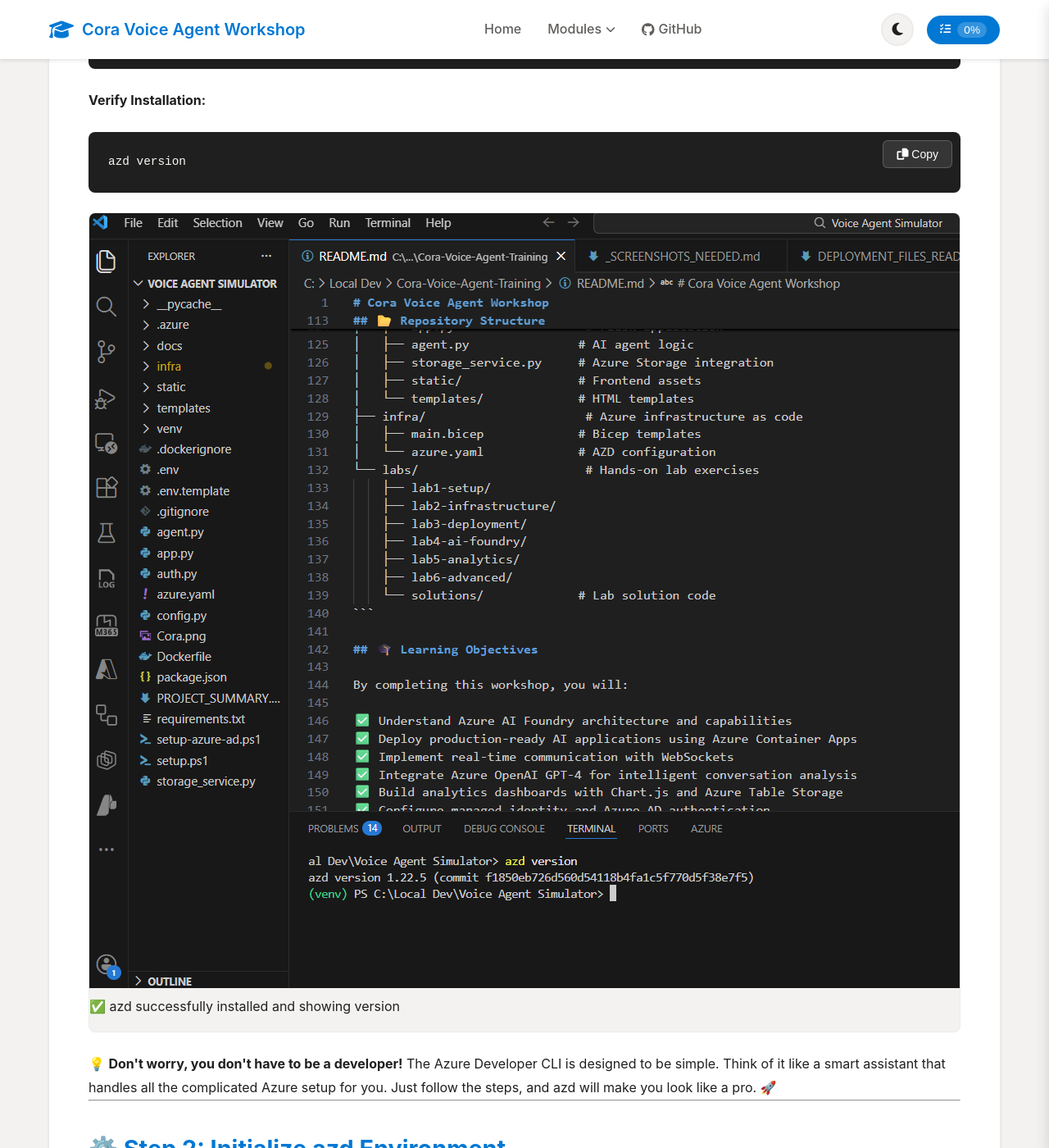
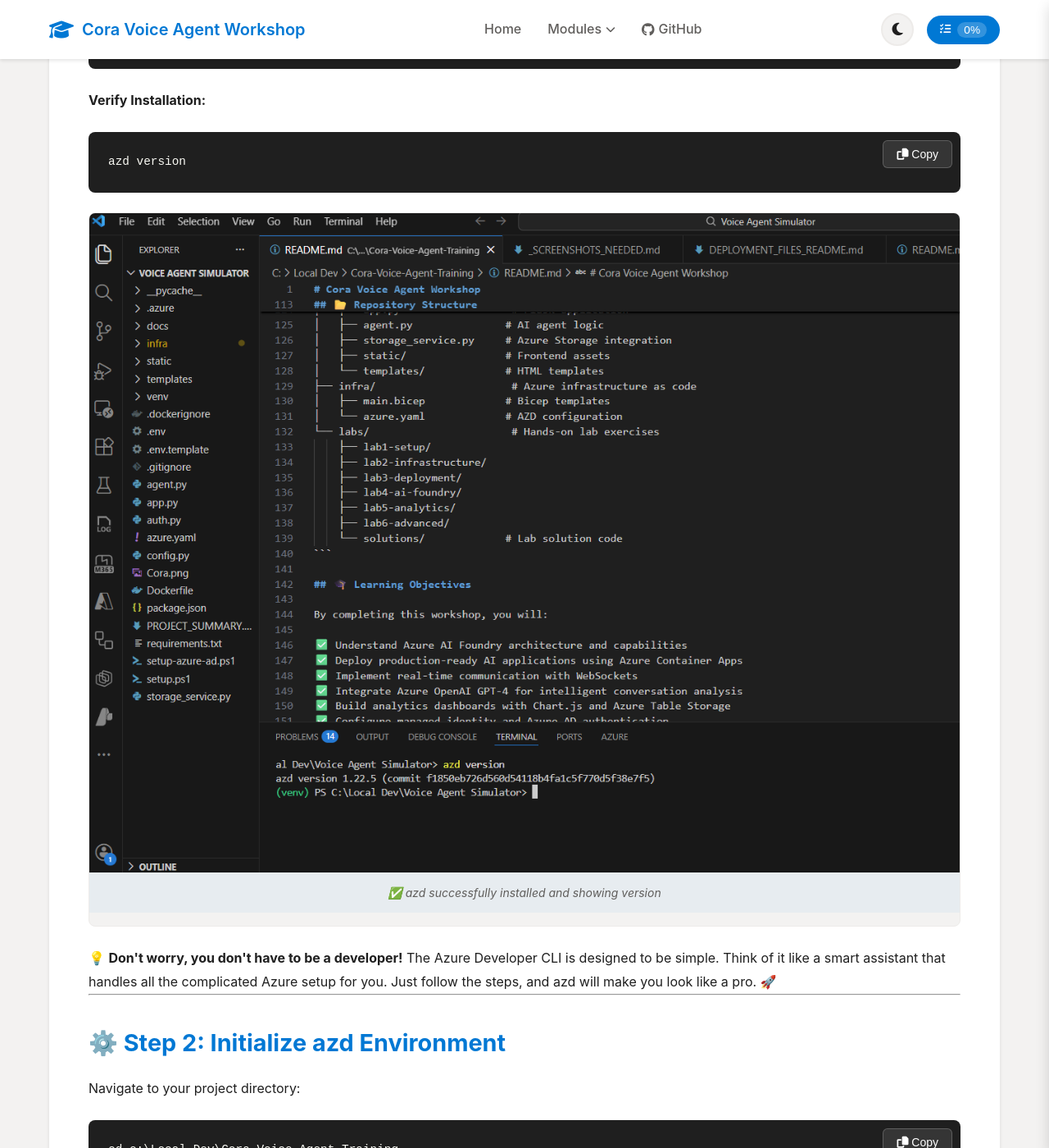
Before and after one commit to jbaart37/Cora-Voice-Agent-Training, a Jekyll site: the page built from docs/modules/module2-infrastructure.md, in a window 1280 px wide and 1400 px high, scrolled down 5156 px. Shown: the whole window at 82% size. Built offline with Jekyll 4.4.1, drawn with Linux system fonts in a browser that asks for light colours.

Commit message:
Improve screenshot styling - add cursor pointer and proper image sizing
- Add cursor: pointer to screenshot-container for better UX
- Add specific img styling inside screenshot-container
- Update caption styling to use screenshot-caption class
- Ensure images display properly without right-side cropping
- Images now clearly clickable with hover effect

```diff
--- a/docs/assets/css/main.css
+++ b/docs/assets/css/main.css
@@ -1885,12 +1885,30 @@
     background: var(--bg-secondary);
     transition: all 0.3s ease;
     max-width: 100%;
+    cursor: pointer;
+}
+
+.screenshot-container img {
+    width: 100%;
+    height: auto;
+    display: block;
+    object-fit: contain;
 }
 
 .screenshot-container:hover {
     border-color: var(--primary-color);
     box-shadow: 0 4px 12px rgba(0, 120, 212, 0.15);
     transform: translateY(-2px);
+}
+
+.screenshot-caption {
+    text-align: center;
+    padding: 0.75rem;
+    margin: 0;
+    background: rgba(0, 120, 212, 0.05);
+    color: var(--text-secondary);
+    font-size: 0.875rem;
+    font-style: italic;
 }
 
 .screenshot-image {
```
